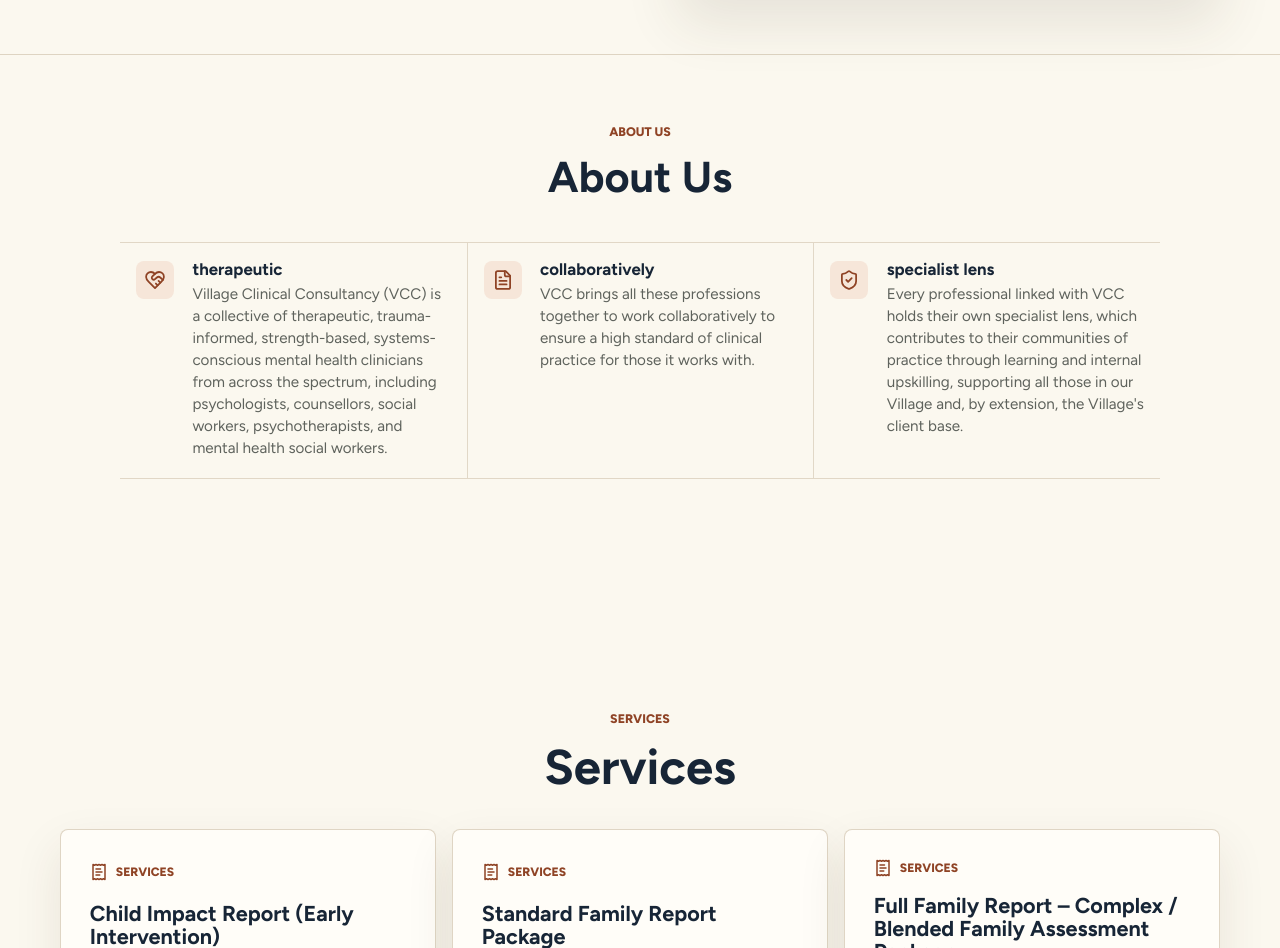
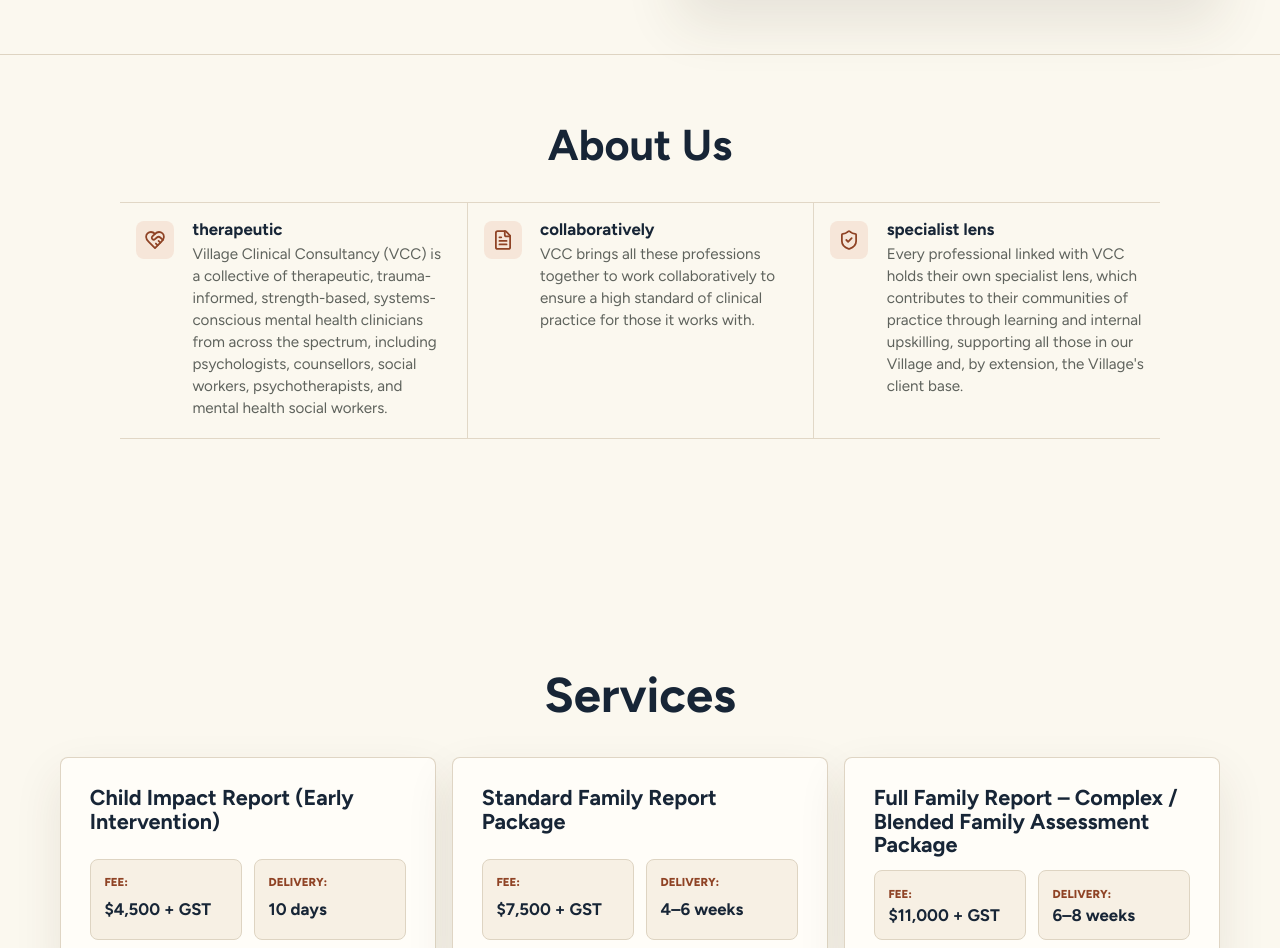
Before and after one commit to notevensmart/Village, a React (Vite) app: page / in a window 1280 px wide. Shown: the part 784-1732 px from the top of the page. Built offline with nearby package versions, Linux system fonts and the light colour scheme.

Commit message:
info changes

```diff
--- a/src/App.jsx
+++ b/src/App.jsx
@@ -4,7 +4,6 @@
   CheckCircle2,
   FileText,
   HeartHandshake,
-  ReceiptText,
   ShieldCheck,
 } from "lucide-react";
 
@@ -118,9 +117,7 @@
   {
     initials: "SI",
     name: "Siri Indukuri",
-    pronouns: "She/Her",
     heading: "Siri Indukuri (She/Her)",
-    group: "Our Team",
     qualifications: ["clinical counsellor and psychotherapist"],
     experience: [
       "Siri is a clinical counsellor and psychotherapist who works with adolescents and young adults, as well as families and parents navigating complex emotional and relational experiences.",
@@ -133,9 +130,7 @@
   {
     initials: "TG",
     name: "Thomas Gould",
-    pronouns: "He/Him",
     heading: "Thomas Gould (He/Him)",
-    group: "Our Team",
     qualificationIntro: "Thomas Gould is a Mental Health Accredited Social Worker with:",
     qualifications: ["Clinical Masters in Family Therapy", "Master of Social Work", "Bachelor of Human Services"],
     experience: [
@@ -151,9 +146,7 @@
   {
     initials: "AK",
     name: "Angela Karamalakis",
-    pronouns: "She/Her",
     heading: "Angela Karamalakis (She/Her)",
-    group: "Consultants",
     qualificationIntro: "Angela holds:",
     qualifications: ["Masters of Professional Psychology", "Masters of Professional Psychology Practice"],
     experience: [
@@ -369,7 +362,6 @@
       <section className="section trust-section" aria-labelledby="unique-heading">
         <div className="page-shell">
           <div className="section-heading trust-heading">
-            <p className="eyebrow">About Us</p>
             <h2 id="unique-heading">About Us</h2>
           </div>
           <div className="trust-grid">
@@ -389,7 +381,6 @@
       <section className="section services-preview" aria-labelledby="services-preview-heading">
         <div className="page-shell">
           <div className="section-heading">
-            <p className="eyebrow">Services</p>
             <h2 id="services-preview-heading">Services</h2>
           </div>
           <div className="service-grid compact">
@@ -415,15 +406,10 @@
   return (
     <>
       <PageHero
-        eyebrow="About Us"
         title="Village Clinical Consultancy (VCC)"
       />
-      <section className="section" aria-labelledby="mission-heading">
-        <div className="page-shell split-section">
-          <div>
-            <p className="eyebrow">About Us</p>
-            <h2 id="mission-heading">Village Clinical Consultancy (VCC)</h2>
-          </div>
+      <section className="section intro-section" aria-label="About Village Clinical Consultancy">
+        <div className="page-shell intro-copy">
           <div className="text-stack">
             {aboutParagraphs.map((paragraph) => (
               <p key={paragraph}>{paragraph}</p>
@@ -431,12 +417,8 @@
           </div>
         </div>
       </section>
-      <section className="section" aria-labelledby="approach-heading">
+      <section className="section content-grid-section" aria-label="About Village approach">
         <div className="page-shell">
-          <div className="section-heading">
-            <p className="eyebrow">About Us</p>
-            <h2 id="approach-heading">About Us</h2>
-          </div>
           <div className="feature-grid">
             {trustPoints.map(({ icon: Icon, title, text }) => (
               <FeatureCard key={title} icon={Icon} title={title} text={text} />
@@ -452,15 +434,10 @@
   return (
     <>
       <PageHero
-        eyebrow="Our Team"
         title="Our Team"
       />
-      <section className="section" aria-labelledby="team-heading">
+      <section className="section content-grid-section" aria-label="Our team profiles">
         <div className="page-shell">
-          <div className="section-heading narrow">
-            <p className="eyebrow">Our Team</p>
-            <h2 id="team-heading">Our Team</h2>
-          </div>
           <div className="profile-grid">
             {profiles.map((profile) => (
               <ProfileCard key={profile.name} profile={profile} />
@@ -477,15 +454,10 @@
   return (
     <>
       <PageHero
-        eyebrow="Services"
         title="Services"
       />
-      <section className="section" aria-labelledby="service-list-heading">
+      <section className="section content-grid-section" aria-label="Services">
         <div className="page-shell">
-          <div className="section-heading">
-            <p className="eyebrow">Services</p>
-            <h2 id="service-list-heading">Services</h2>
-          </div>
           <div className="service-grid">
             {services.map((service) => (
               <ServiceCard key={service.name} service={service} />
@@ -496,7 +468,6 @@
       <section className="section band-light" aria-labelledby="additional-services-heading">
         <div className="page-shell">
           <div className="section-heading">
-            <p className="eyebrow">Additional Services</p>
             <h2 id="additional-services-heading">Additional Services</h2>
           </div>
           <AdditionalServicesTable />
@@ -640,7 +611,7 @@
   return (
     <section className="page-hero">
       <div className="page-shell">
-        <p className="eyebrow">{eyebrow}</p>
+        {eyebrow && <p className="eyebrow">{eyebrow}</p>}
         <h1>{title}</h1>
       </div>
     </section>
@@ -679,34 +650,11 @@
 function ProfileCard({ profile }) {
   return (
     <article className="profile-card professional-profile">
-      <div className="profile-photo" aria-label={`${profile.name} profile marker`}>
+      <div className="profile-photo" aria-hidden="true">
         <span>{profile.initials}</span>
       </div>
       <div className="profile-content">
-        <p className="profile-role">{profile.group}</p>
         <h3>{profile.heading}</h3>
-        <dl className="profile-meta">
-          <div>
-            <dt>Name</dt>
-            <dd>{profile.name}</dd>
-          </div>
-          <div>
-            <dt>Pronouns</dt>
-            <dd>{profile.pronouns}</dd>
-          </div>
-        </dl>
-        <div className="profile-section">
-          <h4>Qualifications</h4>
-          {profile.qualificationIntro && <p>{profile.qualificationIntro}</p>}
-          <ul className="check-list">
-            {profile.qualifications.map((item) => (
-              <li key={item}>
-                <CheckCircle2 aria-hidden="true" />
-                {item}
-              </li>
-            ))}
-          </ul>
-        </div>
         <div className="profile-section">
           <h4>Experience and Expertise</h4>
           {profile.experience.map((item) => (
@@ -729,9 +677,21 @@
           {profile.experienceItems && <ProfileList items={profile.experienceItems} />}
         </div>
         <div className="profile-section">
+          <h4>Qualifications</h4>
+          {profile.qualificationIntro && <p>{profile.qualificationIntro}</p>}
+          <ul className="check-list">
+            {profile.qualifications.map((item) => (
+              <li key={item}>
+                <CheckCircle2 aria-hidden="true" />
+                {item}
+              </li>
+            ))}
+          </ul>
+        </div>
+        <div className="profile-section">
           <h4>Areas of Expertise</h4>
           <p>{profile.expertiseIntro}</p>
-          <div className="tag-list" aria-label={`${profile.name} areas of expertise`}>
+          <div className="tag-list" aria-label="Areas of expertise">
             {profile.expertise.map((item) => (
               <span key={item}>{item}</span>
             ))}
@@ -762,10 +722,6 @@
 function ServiceCard({ service, compact = false }) {
   return (
     <article className={`service-card ${compact ? "compact-card" : ""}`}>
-      <div className="service-card-topline">
-        <ReceiptText aria-hidden="true" />
-        <span>Services</span>
-      </div>
       <h3>{service.name}</h3>
       <div className="service-facts">
         <div>
--- a/src/styles.css
+++ b/src/styles.css
@@ -491,7 +491,12 @@
 }
 
 .page-hero + .section {
-  padding-top: 2.8rem;
+  padding-top: 2.35rem;
+}
+
+.intro-section,
+.content-grid-section {
+  padding-top: clamp(2.35rem, 5vw, 4rem);
 }
 
 .band-light {
@@ -526,7 +531,7 @@
 
 .trust-heading {
   max-width: 920px;
-  margin-bottom: 2.6rem;
+  margin-bottom: 2.1rem;
 }
 
 .trust-heading h2 {
@@ -544,6 +549,10 @@
   display: grid;
   gap: 1.2rem;
   min-width: 0;
+}
+
+.intro-copy {
+  max-width: 880px;
 }
 
 .check-list {
@@ -757,23 +766,7 @@
 
 .service-card {
   display: grid;
-  gap: 1rem;
-}
-
-.service-card-topline {
-  display: flex;
-  align-items: center;
-  gap: 0.5rem;
-  color: var(--clay-700);
-  font-size: 0.76rem;
-  font-weight: 800;
-  letter-spacing: 0;
-  text-transform: uppercase;
-}
-
-.service-card-topline svg {
-  width: 18px;
-  height: 18px;
+  gap: 0.9rem;
 }
 
 .service-facts {
@@ -878,7 +871,7 @@
 .page-hero .page-shell {
   display: flex;
   align-items: flex-end;
-  justify-content: space-between;
+  justify-content: flex-start;
   gap: 1rem;
   min-width: 0;
 }
@@ -945,41 +938,6 @@
   align-content: start;
 }
 
-.profile-role {
-  color: var(--clay-700);
-  font-size: 0.8rem;
-  font-weight: 800;
-  letter-spacing: 0;
-  text-transform: uppercase;
-}
-
-.profile-meta {
-  display: grid;
-  grid-template-columns: repeat(2, minmax(0, 1fr));
-  gap: 0.75rem;
-  margin: 0;
-}
-
-.profile-meta div {
-  border: 1px solid var(--border);
-  border-radius: 8px;
-  background: var(--cream-warm);
-  padding: 0.8rem 0.9rem;
-}
-
-.profile-meta dt {
-  color: var(--clay-700);
-  font-size: 0.72rem;
-  font-weight: 800;
-  text-transform: uppercase;
-}
-
-.profile-meta dd {
-  margin: 0.16rem 0 0;
-  color: var(--navy-900);
-  font-weight: 750;
-}
-
 .profile-section {
   display: grid;
   gap: 0.65rem;
@@ -1659,7 +1617,6 @@
     grid-template-columns: 1fr;
   }
 
-  .profile-meta,
   .service-facts {
     grid-template-columns: 1fr;
   }
```
